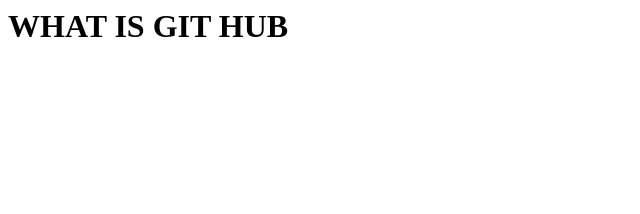
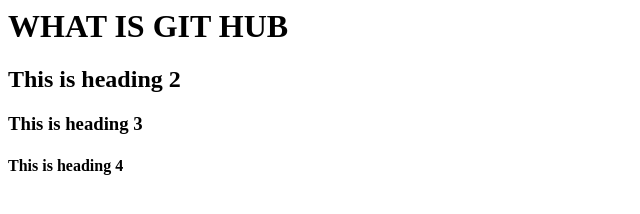
Before and after one commit to kings5462/introduction_to_git_hub, a plain HTML site: page index.html in a window 1280 px wide. Shown: the whole page, without its empty margins (0-640 px from the left). Drawn offline with Linux system fonts and the light colour scheme.

Commit message:
Adding heading1,heading2,heading3,heading4 in index.html

```diff
--- a/index.html
+++ b/index.html
@@ -5,5 +5,8 @@
 
 	<body>
 		<h1>WHAT IS GIT HUB</h1>
+		<h2>This is heading 2</h2>
+		<h3>This is heading 3</h3>
+		<h4>This is heading 4</h4>
 	</body>
 </html>
```
